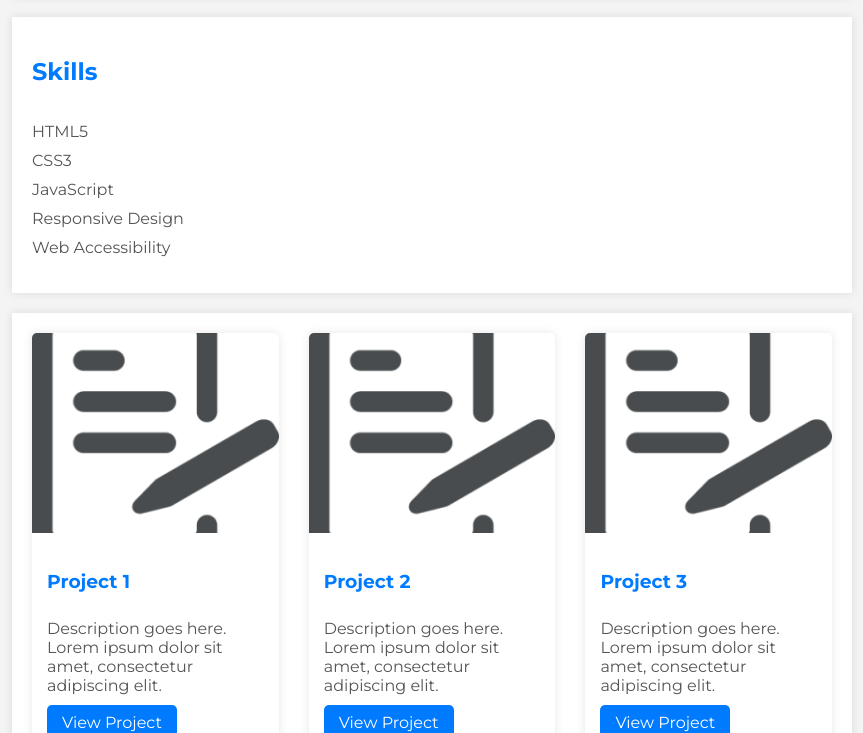
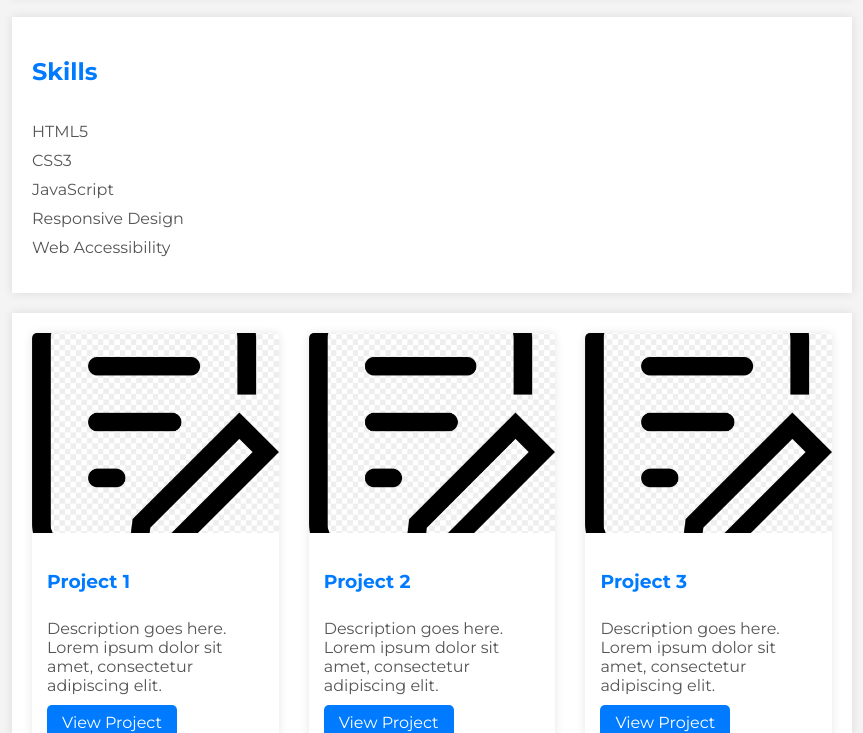
Before and after one commit to Avitheus/ElegancePro, a plain HTML site: page index.html in a window 1280 px wide. Shown: the part 487-1220 px from the top of the page, without its empty margins (208-1071 px from the left). Drawn offline with Linux system fonts and the light colour scheme.

Commit message:
Update index.html

```diff
--- a/index.html
+++ b/index.html
@@ -60,7 +60,7 @@
 
     <section id="projects" class="projects">
         <div class="project-card">
-            <img class="project-img" src="project-icon.png" alt="Project 1">
+            <img class="project-img" src="project.jpg" alt="Project 1">
             <div class="project-info">
                 <h3>Project 1</h3>
                 <p>Description goes here. Lorem ipsum dolor sit amet, consectetur adipiscing elit.</p>
@@ -69,7 +69,7 @@
         </div>
 
         <div class="project-card">
-            <img class="project-img" src="project-icon.png" alt="Project 2">
+            <img class="project-img" src="project.jpg" alt="Project 2">
             <div class="project-info">
                 <h3>Project 2</h3>
                 <p>Description goes here. Lorem ipsum dolor sit amet, consectetur adipiscing elit.</p>
@@ -78,7 +78,7 @@
         </div>
 
         <div class="project-card">
-            <img class="project-img" src="project-icon.png" alt="Project 3">
+            <img class="project-img" src="project.jpg" alt="Project 3">
             <div class="project-info">
                 <h3>Project 3</h3>
                 <p>Description goes here. Lorem ipsum dolor sit amet, consectetur adipiscing elit.</p>
```
